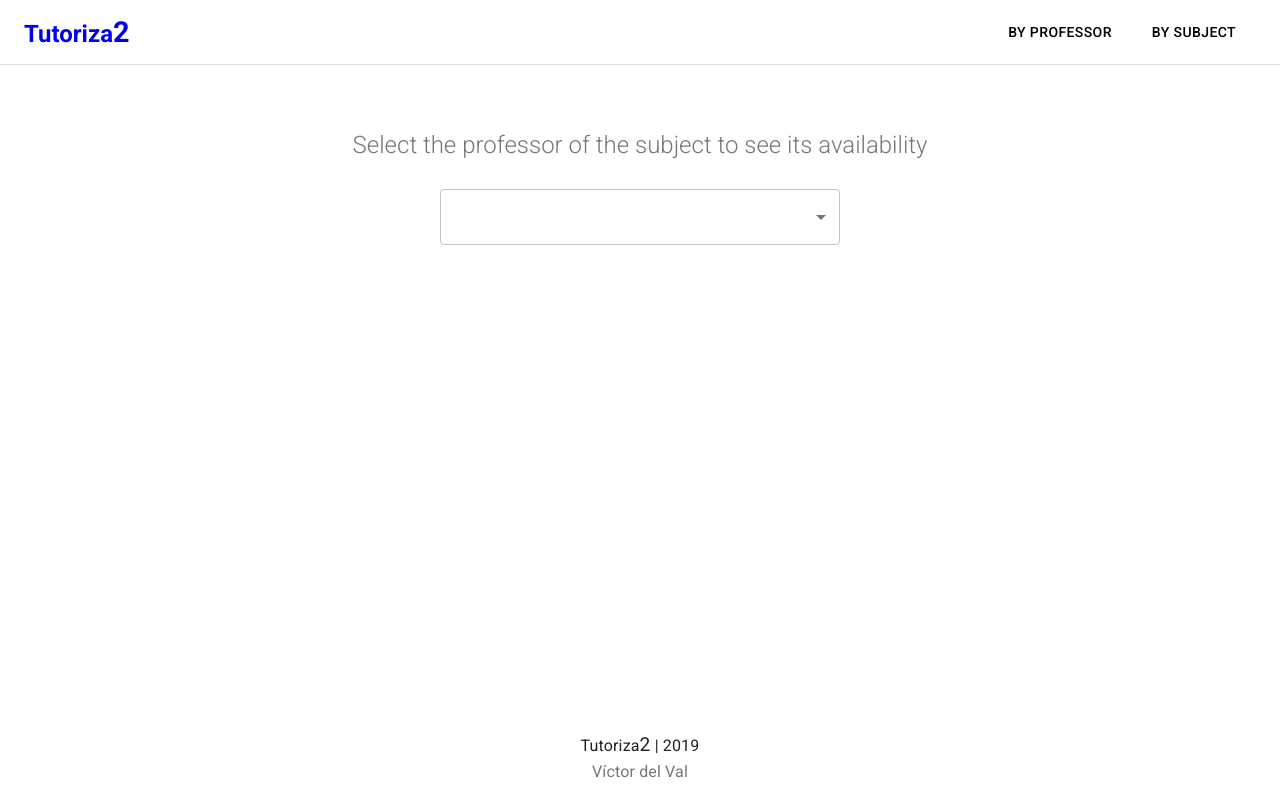
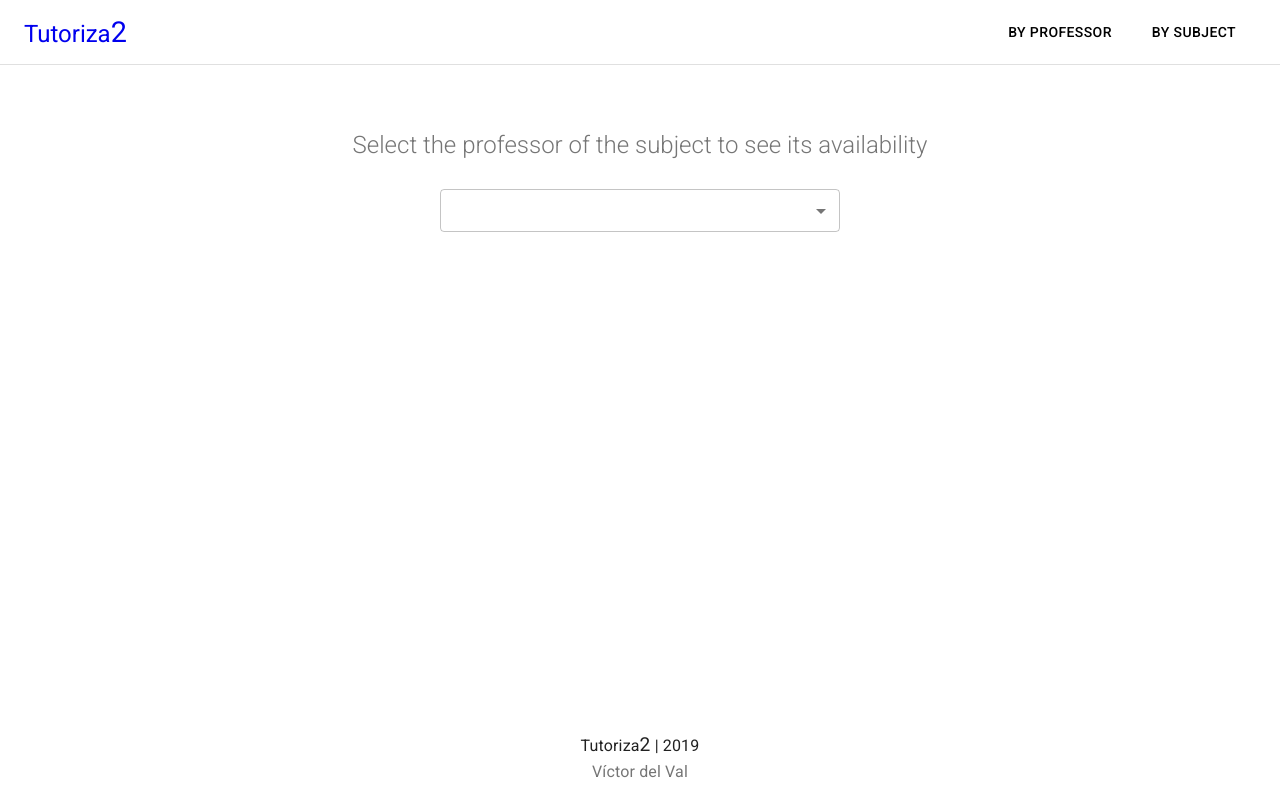
Before and after one commit to victordelval/frontend-react-hooks-and-testing, a React (Create React App) app: page /schedules-by-professor in a window 1280 px wide. Built offline with nearby package versions, Linux system fonts and the light colour scheme; data requests are answered from the project's data file.

Commit message:
Minor improvement

```diff
--- a/src/components/header.js
+++ b/src/components/header.js
@@ -43,7 +43,7 @@ function Header() {
       <Toolbar className={classes.toolbar}>
         <Typography variant="h5" color="inherit" noWrap className={classes.toolbarTitle}>
           <NavLink to="/">
-            <strong>Tutoriza<big>2</big></strong>
+            Tutoriza<big>2</big>
           </NavLink>
         </Typography>
         <nav>
--- a/src/components/selector.js
+++ b/src/components/selector.js
@@ -8,7 +8,11 @@ import FormControl from '@material-ui/core/FormControl';
 const useStyles = makeStyles(theme => ({
   formControl: {
     margin: theme.spacing(1),
+    padding: 0,
     minWidth: 400,
+  },
+  compact: {
+    padding: '12px',
   },
 }));
 
@@ -22,12 +26,10 @@ function Selector({ data, selected, handleChange }) {
           onChange={e => handleChange(e)}
           inputProps={{
             name: "selectorbox",
-            id: "selectorbox"
+            id: "selectorbox",
+            className: classes.compact,
           }}
         >
-          {/* <MenuItem value="">
-            <em>None</em>
-          </MenuItem> */}
           {data.map(item =>
             <MenuItem key={item.id} value={item}>{item.name}</MenuItem>
           )}
```
